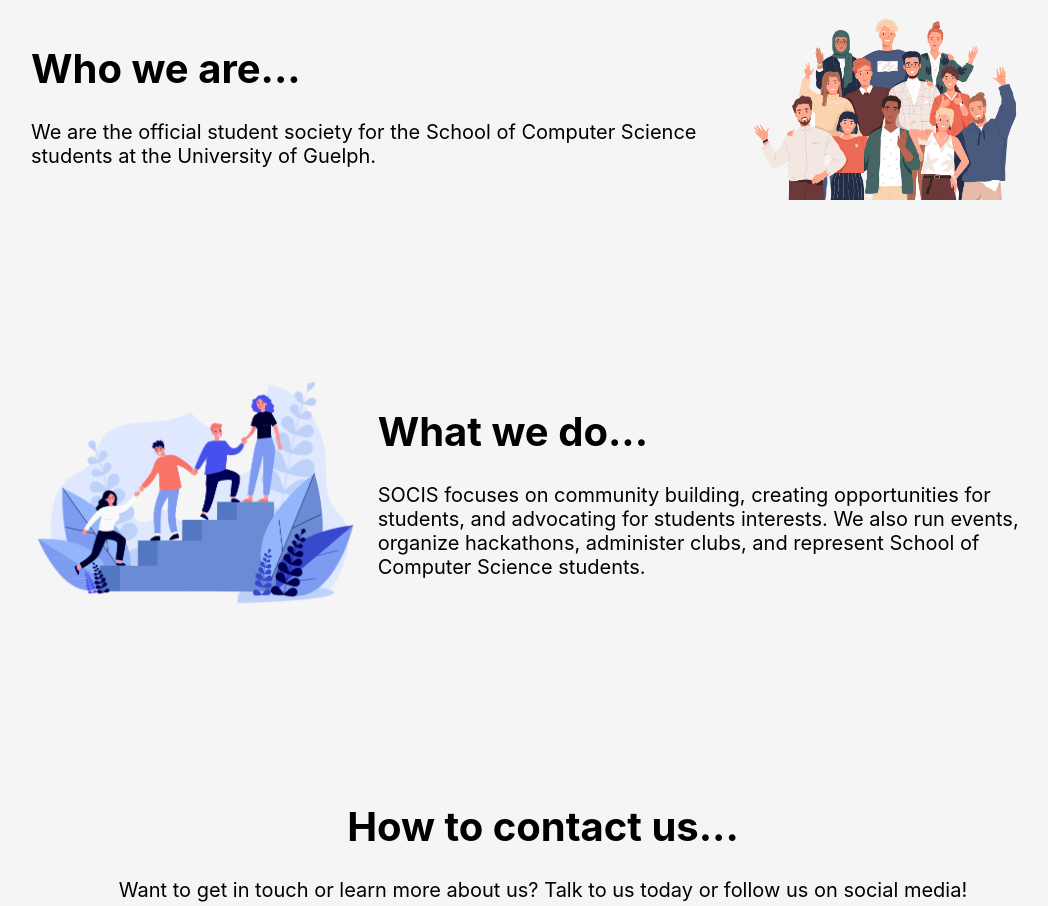
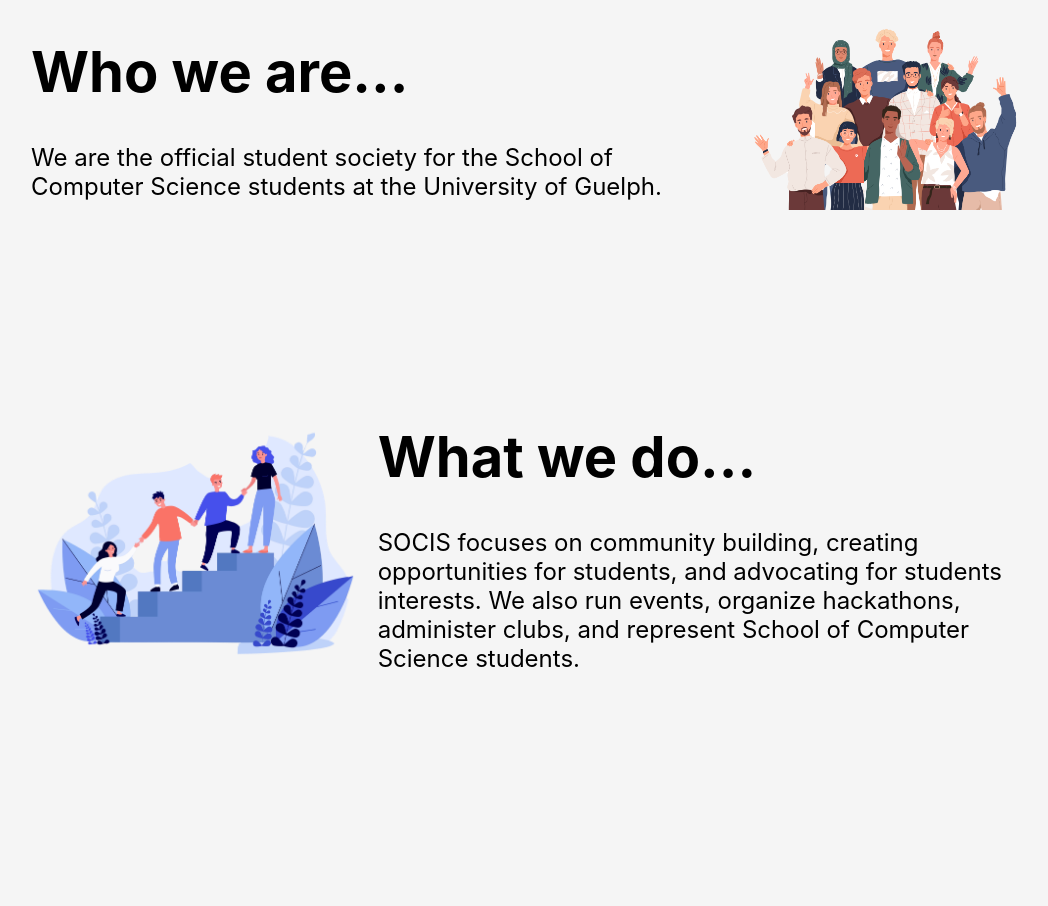
Before and after one commit to UoGSOCIS/socis_website, a React (Create React App) app: page / in a window 1280 px wide. Shown: the part 960-1866 px from the top of the page, without its empty margins (97-1145 px from the left). Built offline with nearby package versions, Linux system fonts and the light colour scheme.

Commit message:
UI improvements

```diff
--- a/src/pages/clubs/components/clubs.jsx
+++ b/src/pages/clubs/components/clubs.jsx
@@ -32,7 +32,6 @@
       </Grid>
 
       <LogoGrid item md={4} sm={12}>
-        {/* <Image src={dscLogo} alt="Developer Student Club Logo" /> */}
         <DSCLogo alt="Developer Student Club Logo" />
       </LogoGrid>
       <Grid item md={8} sm={12}>
--- a/src/pages/home/components/header.jsx
+++ b/src/pages/home/components/header.jsx
@@ -5,7 +5,7 @@
 import SOCIS from '../../../assets/socis';
 
 function Header() {
-  const logoHeight = '55vh';
+  const logoHeight = '50vh';
 
   return (
     <Banner>
@@ -30,8 +30,7 @@
 const Banner = styled.div`
   background-color: #660000;
   height: 100%;
-  padding-left: 3vw;
-  padding-right: 3vw;
+  padding-right: 2vw;
 `;
 
 const LogoGrid = styled(Grid)`
--- a/src/pages/home/components/howToContact.jsx
+++ b/src/pages/home/components/howToContact.jsx
@@ -5,8 +5,8 @@
 function HowToContact() {
   return (
     <Wrapper>
-      <h1>How to contact us...</h1>
-      <p>Want to get in touch or learn more about us? Talk to us today or follow us on social media!</p>
+      <Subheader>How to contact us...</Subheader>
+      <Subtext>Want to get in touch or learn more about us? Talk to us today or follow us on social media!</Subtext>
       <LearnMoreBtn href="/contact" />
     </Wrapper>
   );
@@ -19,4 +19,12 @@
   margin-left: auto;
 `;
 
+const Subheader = styled.h1`
+  font-size: 56px;
+`;
+
+const Subtext = styled.p`
+  font-size: 24px;
+`;
+
 export default HowToContact;
--- a/src/pages/home/components/whatWeDo.jsx
+++ b/src/pages/home/components/whatWeDo.jsx
@@ -17,11 +17,11 @@
           <Image src={image} alt="introduction" />
         </Grid>
         <Grid item md={8} sm={12}>
-          <h1>What we do...</h1>
-          <p>
+          <Subheader>What we do...</Subheader>
+          <Subtext>
             SOCIS focuses on community building, creating opportunities for students, and advocating for students interests.
             We also run events, organize hackathons, administer clubs, and represent School of Computer Science students.
-          </p>
+          </Subtext>
         </Grid>
       </Grid>
     </Wrapper>
@@ -43,4 +43,12 @@
   min-height: 25vh;
 `;
 
+const Subheader = styled.h1`
+  font-size: 56px;
+`;
+
+const Subtext = styled.p`
+  font-size: 24px;
+`;
+
 export default WhatWeDo;
--- a/src/pages/home/components/whoWeAre.jsx
+++ b/src/pages/home/components/whoWeAre.jsx
@@ -14,8 +14,8 @@
         spacing={2}
       >
         <Grid item md={8} sm={12}>
-          <h1>Who we are...</h1>
-          <p>
+          <Subheader>Who we are...</Subheader>
+          <Subtext>
             We are the official student society for the
             {' '}
             <Link href="/" target="_blank">School of Computer Science</Link>
@@ -23,7 +23,7 @@
             students at the
             {' '}
             <Link href="/" target="_blank">University of Guelph.</Link>
-          </p>
+          </Subtext>
         </Grid>
         <GridImage item md={4} sm={12}>
           <Image src={image} alt="teamwork" />
@@ -57,4 +57,12 @@
   min-height: 25vh;
 `;
 
+const Subheader = styled.h1`
+  font-size: 56px;
+`;
+
+const Subtext = styled.p`
+  font-size: 24px;
+`;
+
 export default WhoWeAre;
```
